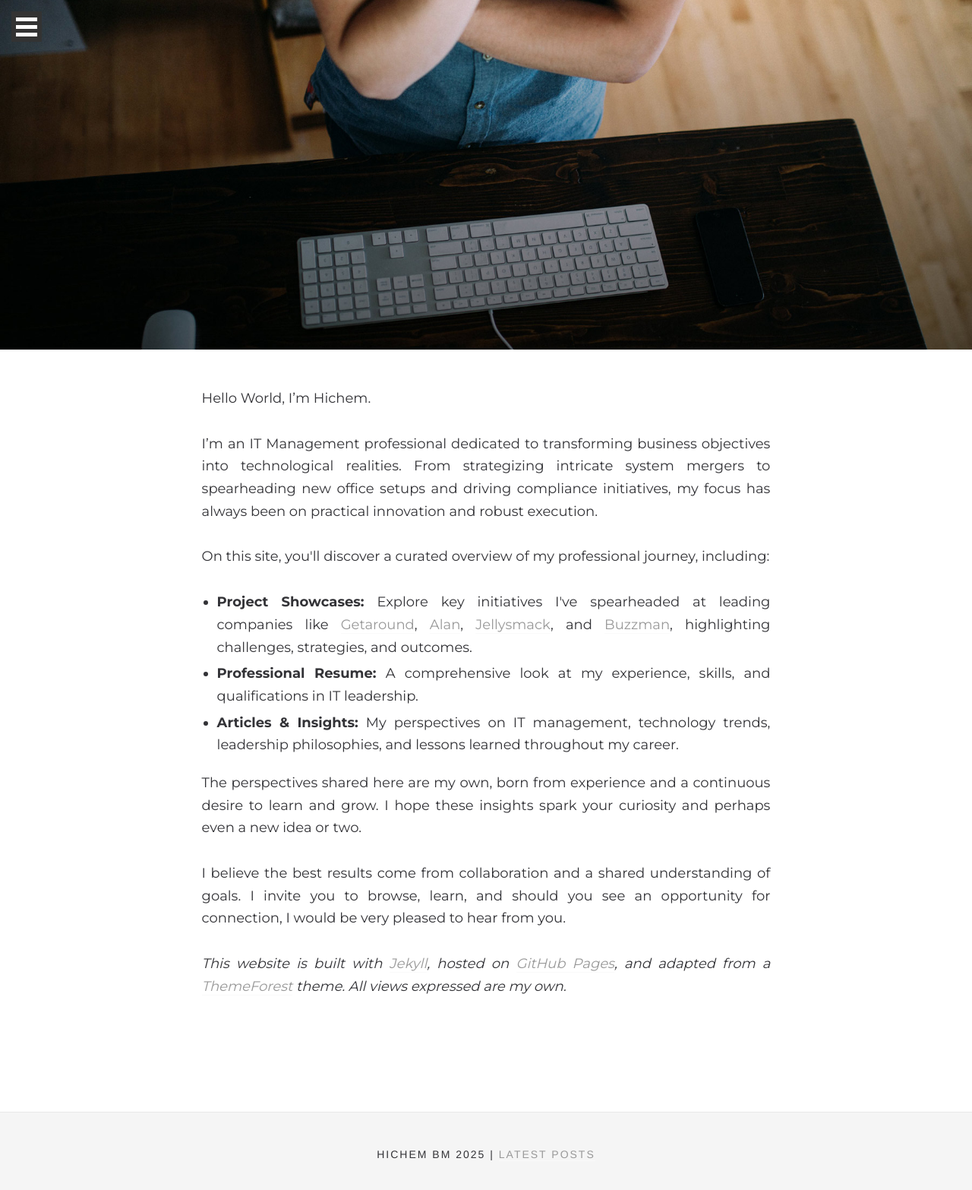
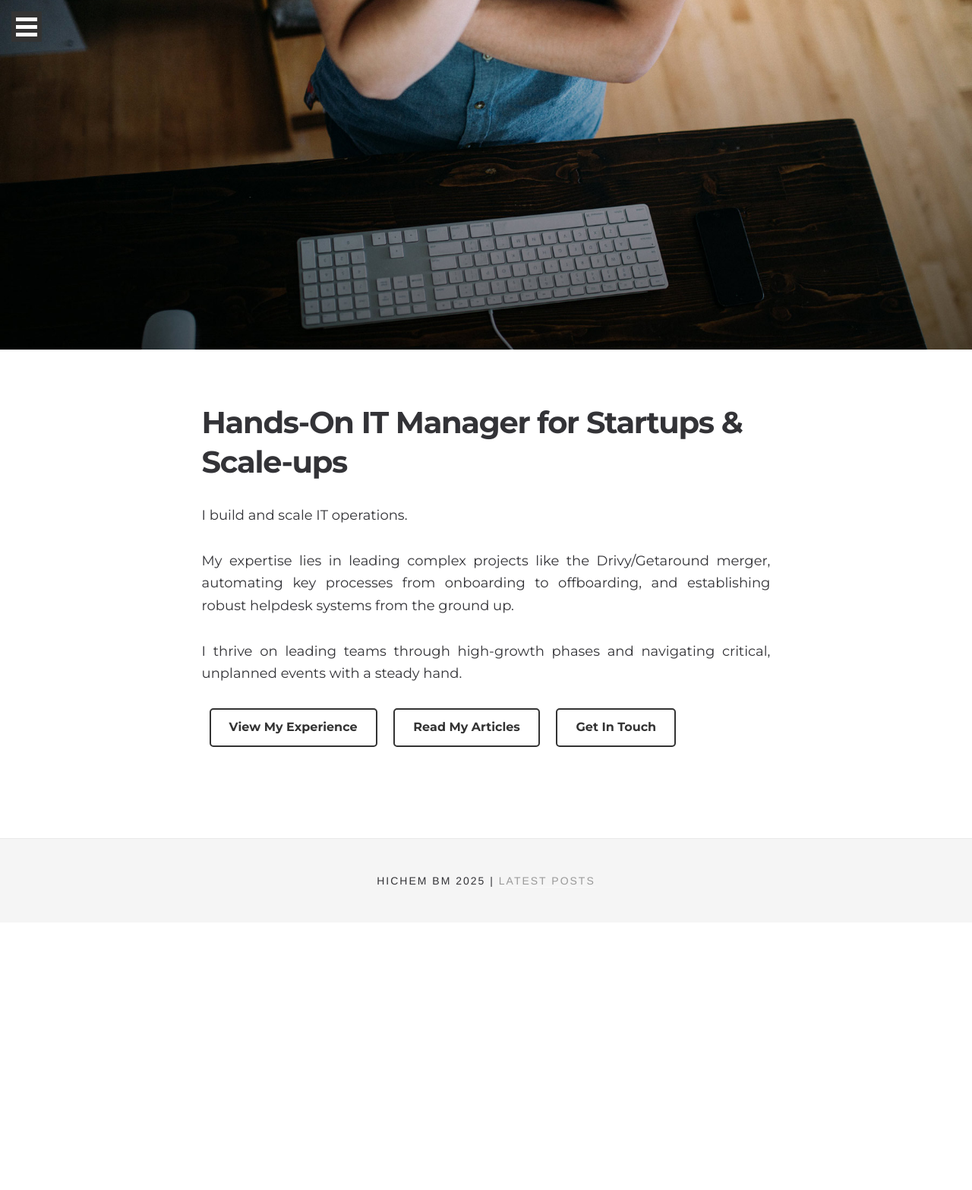
Before and after one commit to HichemBM/hichembm.github.io, a Jekyll site: the page built from index.html, in a window 1280 px wide. Shown: the top 1566 px of the page at 76% size. Built offline with Jekyll 4.4.1, drawn with Linux system fonts in a browser that asks for light colours.

Commit message:
Style: Add custom styles for homepage buttons

```diff
--- a/css/main.scss
+++ b/css/main.scss
@@ -113,3 +113,33 @@ h6 { font-size: 1.6rem !important; }
   /* This creates a soft, dark shadow below the text */
   text-shadow: 0px 2px 4px rgba(0, 0, 0, 0.7);
 }
+
+/* ==========================================================================
+   Homepage Call-to-Action Buttons
+   ========================================================================== */
+
+/* 1. Style the container for the buttons */
+.home-ctas {
+  margin-top: 3rem; /* Adds space above the buttons */
+}
+
+/* 2. Style each button */
+.home-ctas .btn {
+  display: inline-block; /* Allows padding and margins */
+  padding: 12px 24px;
+  margin: 0 10px; /* Adds space between buttons */
+  border: 2px solid #333; /* A dark border */
+  border-radius: 5px; /* Rounded corners */
+  background-color: transparent; /* Transparent background */
+  color: #333; /* Dark text color */
+  font-size: 1.6rem; /* Sets a readable font size */
+  font-weight: 700; /* Bolder text */
+  text-decoration: none;
+  transition: all 0.2s ease-in-out; /* Smooth transition for hover */
+}
+
+/* 3. Style the button on hover */
+.home-ctas .btn:hover {
+  background-color: #333; /* Dark background on hover */
+  color: #fff; /* White text on hover */
+}
--- a/index.html
+++ b/index.html
@@ -7,25 +7,21 @@ show_title: false
 ---
 
   <div class="landing-page-content" style="padding: 20px 0;">
+    <section class="home-intro">
 
-    <p>Hello World, I’m Hichem.</p>
-
-    <p>I’m an IT Management professional dedicated to transforming business objectives into technological realities.
-      From strategizing intricate system mergers to spearheading new office setups and driving compliance initiatives, my focus has always been on practical innovation and robust execution.</p>
-
-    <p>On this site, you'll discover a curated overview of my professional journey, including:</p>
-    <ul>
-      <li><strong>Project Showcases:</strong> Explore key initiatives I've spearheaded at leading companies like <a href="https://getaround.com/" target="_blank" rel="noopener noreferrer">Getaround</a>, <a href="https://alan.eu" target="_blank" rel="noopener noreferrer">Alan</a>, <a href="https://www.jellysmack.com" target="_blank" rel="noopener noreferrer">Jellysmack</a>, and <a href="https://buzzman.eu" target="_blank" rel="noopener noreferrer">Buzzman</a>, highlighting challenges, strategies, and outcomes.</li>
-      <li><strong>Professional Resume:</strong> A comprehensive look at my experience, skills, and qualifications in IT leadership.</li>
-      <li><strong>Articles & Insights:</strong> My perspectives on IT management, technology trends, leadership philosophies, and lessons learned throughout my career.</li>
-    </ul>
-
-    <p>The perspectives shared here are my own, born from experience and a continuous desire to learn and grow. I hope these insights spark your curiosity and perhaps even a new idea or two.</p>
-
-    <p>I believe the best results come from collaboration and a shared understanding of goals. I invite you to browse, learn, and should you see an opportunity for connection, I would be very pleased to hear from you.</p>
+    <h1>Hands-On IT Manager for Startups & Scale-ups</h1>
 
     <p>
-      <em>This website is built with <a href="https://jekyllrb.com/" target="_blank" rel="noopener noreferrer">Jekyll</a>, hosted on <a href="https://pages.github.com/" target="_blank" rel="noopener noreferrer">GitHub Pages</a>, and adapted from a <a href="http://themeforest.net/" target="_blank" rel="noopener noreferrer">ThemeForest</a> theme. All views expressed are my own.</em>
+      <p>I build and scale IT operations. </p>
+      <p>My expertise lies in leading complex projects like the Drivy/Getaround merger, automating key processes from onboarding to offboarding, and establishing robust helpdesk systems from the ground up. </p>
+      <p>I thrive on leading teams through high-growth phases and navigating critical, unplanned events with a steady hand.</p>
     </p>
 
+    <div class="home-ctas">
+      <a href="/experience/" class="btn">View My Experience</a>
+      <a href="/blog/" class="btn">Read My Articles</a>
+      <a href="/contact/" class="btn">Get In Touch</a>
+    </div>
+
+  </section>
   </div>
```
